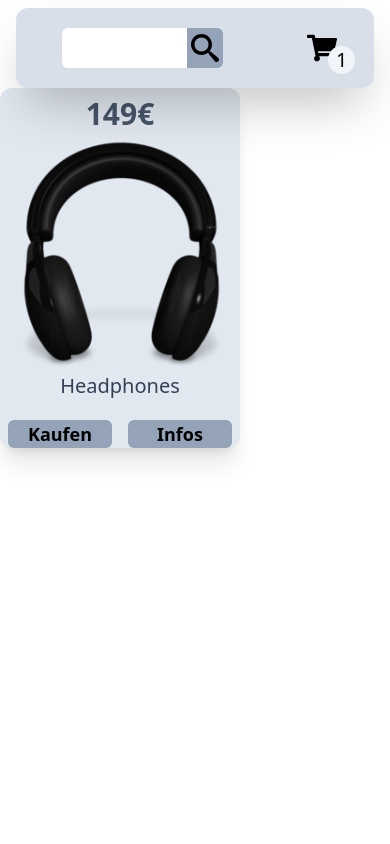
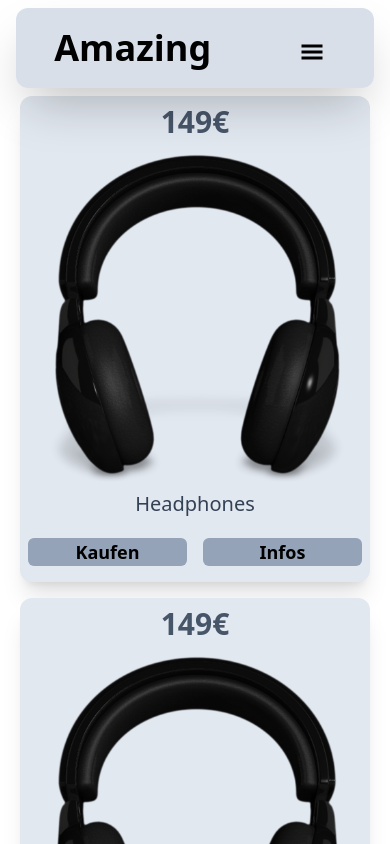
Before and after one commit to JonasSz/eCommerce, a React (Create React App) app: page / in a window 390 px wide. Shown: the top 844 px of the page. Built offline with nearby package versions, Linux system fonts and the light colour scheme.

Commit message:
Responsive cards, Dropdown

```diff
--- a/src/App.js
+++ b/src/App.js
@@ -5,7 +5,16 @@ function App() {
   return (
     <div className="App">
       <Profile />
+
+      <div className="site-wrap mx-5 my-2">
       <Product />
+      <Product />
+      <Product />
+      <Product />
+      <Product />
+      <Product />
+      </div>
+
 
 
 
--- a/src/Components/Navbar.js
+++ b/src/Components/Navbar.js
@@ -1,18 +1,74 @@
-import React from 'react';
-import Searchbar from '../Elements/Searchbar';
-import ShoppingCarrtIcon from '../Elements/ShoppingCartIcon';
+import React, { useEffect, useRef, useState } from "react";
+import DropMenu from "../Elements/DropMenu";
+import Searchbar from "../Elements/Searchbar";
+import ShoppingCarrtIcon from "../Elements/ShoppingCartIcon";
+import Title from "../Elements/Title";
 
 function Profile() {
+  const style =
+    "bg-slate-300 shadow-2xl bg-opacity-75 rounded-xl mx-4 mt-2 flex justify-around h-20 relative";
+  const [toggle, setToggle] = useState(false);
+  const SearchbarRef = useRef(null);
+  const CartRef = useRef(null);
+  const DropdownRef = useRef (null);
+  const [windowSize, setWindowSize] = useState(getWindowSize());
 
-  const style = 'bg-slate-300 shadow-2xl bg-opacity-75 rounded-xl mx-4 mt-2 flex justify-around h-20 sticky'
+  useEffect(() => {
+    function handleWindowResize() {
+      setWindowSize(getWindowSize());
+    }
+
+    window.addEventListener('resize', handleWindowResize);
+
+    return () => {
+      window.removeEventListener('resize', handleWindowResize);
+    };
+  }, []);
+
+  function getWindowSize() {
+    const {innerWidth, innerHeight} = window;
+    return {innerWidth, innerHeight};
+  }
+
+
+  useEffect(() => {
+    CartRef.current.style.marginBottom = '1rem';
+    SearchbarRef.current.style.display = 'flex';
+    SearchbarRef.current.style.marginLeft = '5%';
+    SearchbarRef.current.style.marginTop = '1rem';
+    SearchbarRef.current.style.width = '90%';
+    CartRef.current.style.display = 'flex';
+
+    if(toggle) {
+      DropdownRef.current.style.display = 'grid';
+    } else {
+      DropdownRef.current.style.display = 'none';
+    }
+
+    if(windowSize.innerWidth > 850) {
+      setToggle(false);
+    }
+  })
+
+
 
 
   return (
-    <nav className={style}>
+    <>
+      <nav className={style}>
+        <Title />
         <Searchbar />
         <ShoppingCarrtIcon />
-    </nav>
-  )
+        <DropMenu toggle={toggle} setToggle={setToggle} />
+      </nav>
+
+      <div className="grid gap-10 bg-slate-300 mx-5 rounded-b-xl shadow-2xl hidden" ref={DropdownRef}>
+      <Searchbar SearchbarRef={SearchbarRef} />
+      <ShoppingCarrtIcon CartRef={CartRef} />
+      </div>
+
+    </>
+  );
 }
 
-export default Profile
+export default Profile;
--- a/src/Components/Product.js
+++ b/src/Components/Product.js
@@ -3,7 +3,7 @@ import Kopfhörer from '../Headphones.png';
 
 function Product() {
   return (
-    <div className='bg-slate-200 max-width rounded-xl shadow-xl'>
+    <div className='bg-slate-200 w-full h-full rounded-xl shadow-xl'>
         <p className=' flex justify-center pt-2 font-semibold text-3xl text-slate-600'>
           149€
         </p>
--- /dev/null
+++ b/src/Elements/DropMenu.js
@@ -0,0 +1,10 @@
+import React from 'react';
+import {GiHamburgerMenu} from 'react-icons/gi'
+
+function DropMenu({setToggle, toggle}) {
+  return (
+    <button onClick={() => setToggle(!toggle)} className='hamburger-menu hidden mt-5 transition-all delay-100 text-2xl pl-3 w-12 rounded-full h-12 hover:bg-slate-400'><GiHamburgerMenu/></button>
+  )
+}
+
+export default DropMenu
--- a/src/Elements/Searchbar.js
+++ b/src/Elements/Searchbar.js
@@ -1,13 +1,13 @@
 import React from "react";
 import { ImSearch } from "react-icons/im";
 
-function Searchbar() {
+function Searchbar({SearchbarRef}) {
 
-  const style = "searchbar rounded-l-md h-10 outline-slate-400 font-sans";
+  const style = "sb rounded-l-md h-10 outline-slate-400 font-sans";
 
   return (
     <>
-      <div className="flex justify-center items-center  w-6/12">
+      <div className="flex justify-center items-center w-6/12 searchbar" ref={SearchbarRef}>
         <input type="text" className={style} />
         <ImSearch className="text-4xl bg-slate-400 h-10 px-1 rounded-r-md" />
       </div>
--- a/src/Elements/ShoppingCartIcon.js
+++ b/src/Elements/ShoppingCartIcon.js
@@ -1,12 +1,12 @@
 import React from 'react'
 import { FaShoppingCart } from 'react-icons/fa';
 
-function ShoppingCartIcon() {
+function ShoppingCartIcon({CartRef}) {
   return (
-    <div className='flex justify-center items-center text-3xl'>
+    <button className='flex justify-center items-center text-3xl shopping-cart' ref={CartRef}>
         <FaShoppingCart className=''/>
         <div className='text-xl mt-6 ml-10 absolute bg-slate-100 rounded-full px-2 items-center flex justify-center'>1</div>
-    </div>
+    </button>
   )
 }
 
--- /dev/null
+++ b/src/Elements/Title.js
@@ -0,0 +1,9 @@
+import React from 'react'
+
+function Title() {
+  return (
+    <a className='flex justify-center items-center font-sans font-bold text-4xl' href='/home'>Amazing</a>
+  )
+}
+
+export default Title
--- a/src/Styles/Navbar.css
+++ b/src/Styles/Navbar.css
@@ -15,6 +15,24 @@
     display: grid;
     grid-template-columns: repeat(auto-fit, minmax(10vw, 1fr));
 }
-.max-width {
-    width: max(15em, 20%);
+.sb {
+    width: max(70%, 30%);
+    transition: box-shadow 0.3s ease;
 }
+
+
+@media (max-width: 850px) {
+    .searchbar{
+        display: none;
+    }
+    .shopping-cart{
+        display: none;
+    }
+    .hamburger-menu {
+        display: block;
+    }
+
+    .searchbar-dropdown {
+        display: block;
+    }
+}
```
